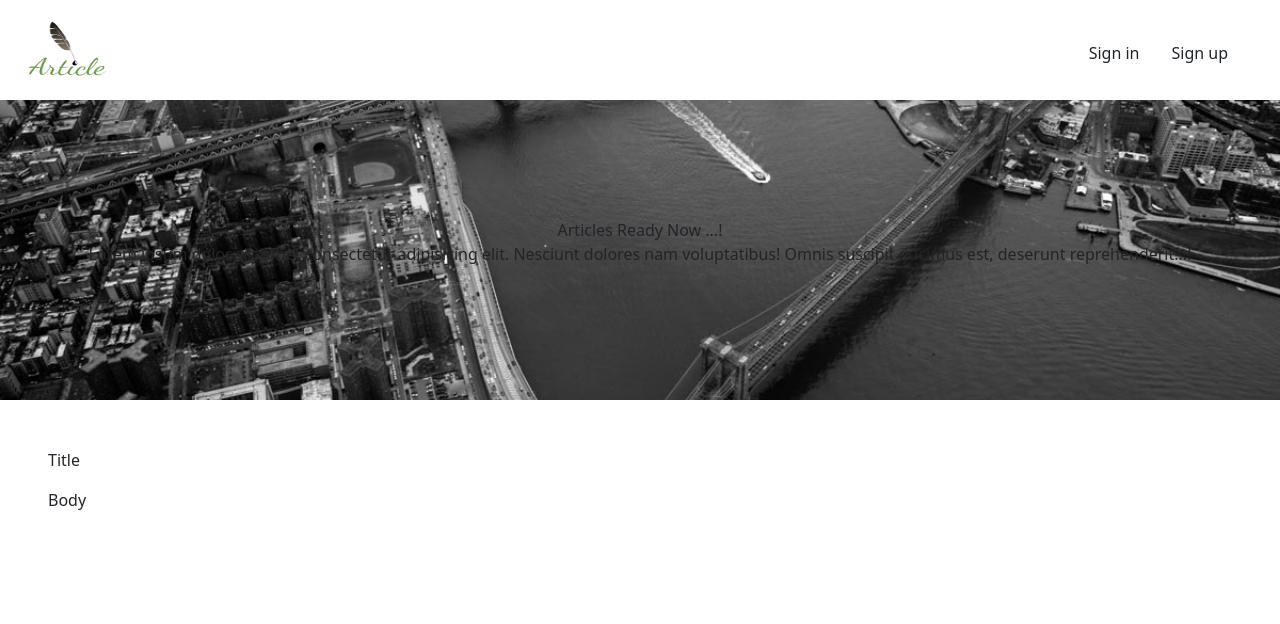
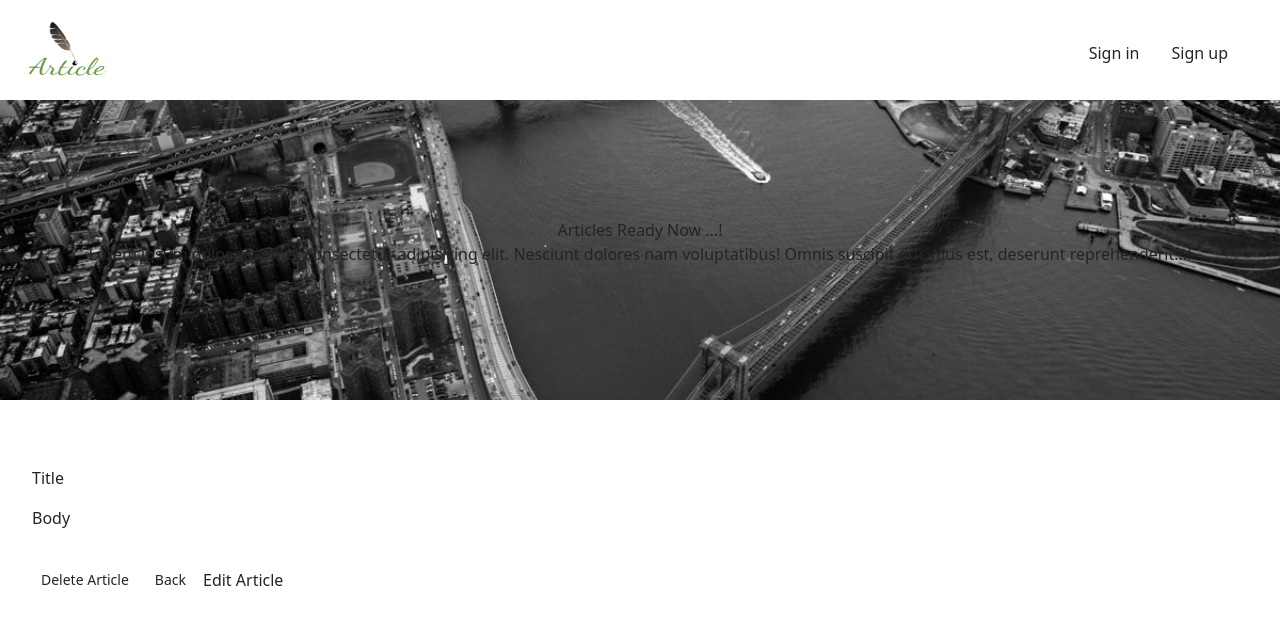
Before and after one commit to alimpp/articles, a Vue app: page /article/1 in a window 1280 px wide. Shown: the top 624 px of the page. Built offline with nearby package versions, Linux system fonts and the light colour scheme; no server answers; the HTML template or start-up script is replaced by a standard one.

Commit message:
Add new chnages

```diff
--- /dev/null
+++ b/src/components/modals/editArticle.vue
@@ -0,0 +1,18 @@
+<template>
+  <baseModal name="Edit Article" icon="pen" width="350px">
+    <template #modalContent> </template>
+  </baseModal>
+</template>
+
+<script setup>
+import { ref, computed } from "vue";
+import baseModal from "@/components/base/baseModal";
+import baseInput from "@/components/base/baseInput";
+
+</script>
+
+<style>
+span {
+  font-weight: 500;
+}
+</style>
--- a/src/pages/singleArticle.vue
+++ b/src/pages/singleArticle.vue
@@ -1,9 +1,20 @@
 <template>
-  <div class="px-5 py-5 d-flex flex-column" style="height: 500px">
-    <span class="size_small">Title</span>
-    <p class="size_very_small gray_color">{{ dataSource.title }}</p>
-    <span class="size_small">Body</span>
-    <p class="size_very_small gray_color">{{ dataSource.body }}</p>
+  <div class="px-4 py-5 d-flex flex-column" style="height: 500px">
+    <articleCard
+      :title="dataSource.title"
+      :body="dataSource.body"
+      :id="dataSource.id"
+    />
+    <div class="d-flex">
+      <baseButton
+        class="mx-2"
+        name="Delete Article"
+        color="danger"
+        icon="delete"
+      />
+      <baseButton name="Back" color="primary" icon="back" />
+      <editArticle class="mt-1 mx-2" />
+    </div>
   </div>
 </template>
 
@@ -11,18 +22,21 @@
 import { onMounted, computed } from "vue";
 import { applicationArticlesApi } from "@/stores/api/applicationArticlesApi";
 import { applicationArticles } from "@/stores/applicationArticles";
+import editArticle from "@/components/modals/editArticle";
 import { useRoute } from "vue-router";
+import articleCard from "@/components/cards/articleCard";
+import baseButton from "@/components/base/baseButton";
 
 const articlesApiModule = applicationArticlesApi();
 const articlesModule = applicationArticles();
-const router = useRoute();
+const route = useRoute();
 
 const dataSource = computed(() => {
   return articlesModule.articleDataSource;
 });
 
 onMounted(() => {
-  const routeId = router.params.id;
+  const routeId = route.params.id;
   articlesApiModule.singleArticle(routeId);
 });
 </script>
```
